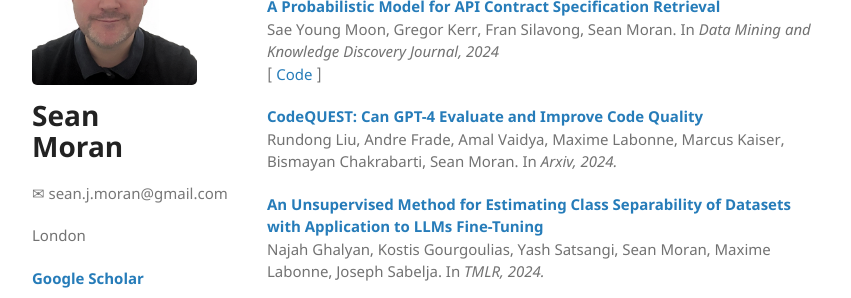
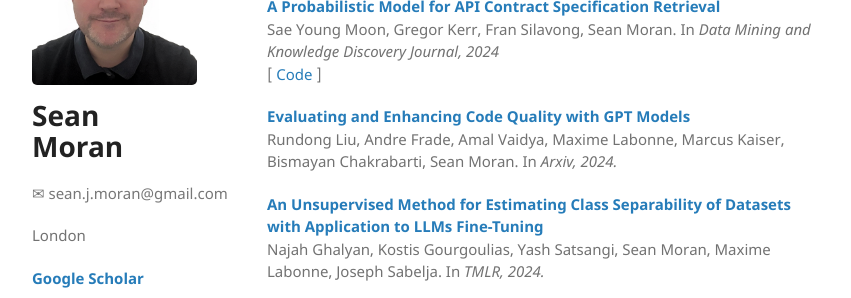
Before and after one commit to sjmoran/sjmoran.github.io, a Jekyll site: the page built from index.html, in a window 1280 px wide and 900 px high, scrolled down 1513 px. Shown: the part 154-452 px from the top of the window, without its empty margins (26-877 px from the left). Built offline with Jekyll 4.4.1, drawn with Linux system fonts in a browser that asks for light colours.

Commit message:
Update index.html

```diff
--- a/index.html
+++ b/index.html
@@ -70,7 +70,7 @@ I'm an <a target="_blank" href="https://www.credly.com/badges/5efe6984-20c8-4222
 [ <a target="_blank" href="https://github.com/jpmorganchase/api-miner">Code</a> ]  </p>
 
 <p><strong><a target="_blank" href="">
-CodeQUEST: Can GPT-4 Evaluate and Improve Code Quality</a></strong><br />Rundong Liu, Andre Frade, Amal Vaidya, Maxime Labonne, Marcus Kaiser, Bismayan Chakrabarti, Sean Moran. In <em>Arxiv, 2024.</em><br />
+Evaluating and Enhancing Code Quality with GPT Models</a></strong><br />Rundong Liu, Andre Frade, Amal Vaidya, Maxime Labonne, Marcus Kaiser, Bismayan Chakrabarti, Sean Moran. In <em>Arxiv, 2024.</em><br />
 
 <p><strong><a target="_blank" href="https://arxiv.org/abs/2305.15016">
 An Unsupervised Method for Estimating Class Separability of Datasets with Application to LLMs Fine-Tuning</a></strong><br />Najah Ghalyan, Kostis Gourgoulias, Yash Satsangi, Sean Moran, Maxime Labonne,
```
